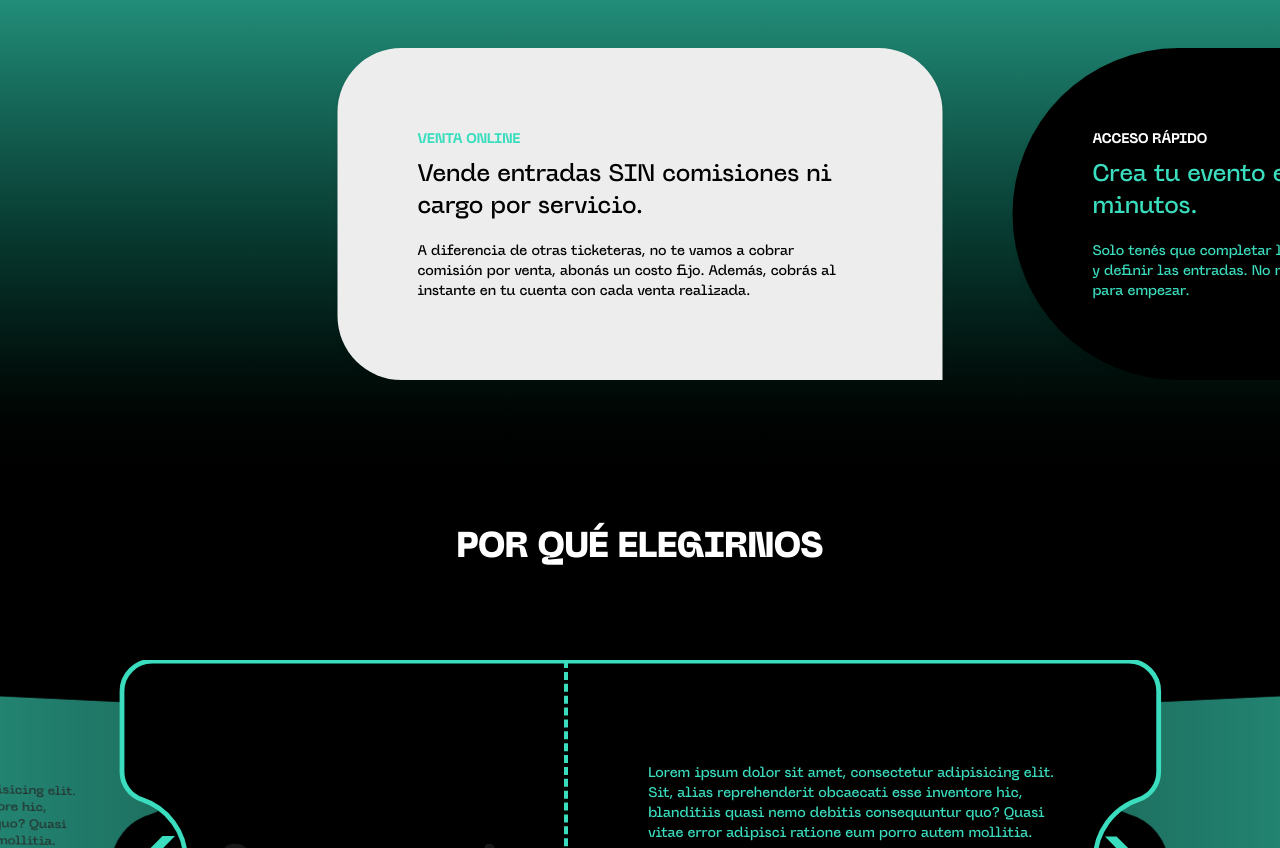
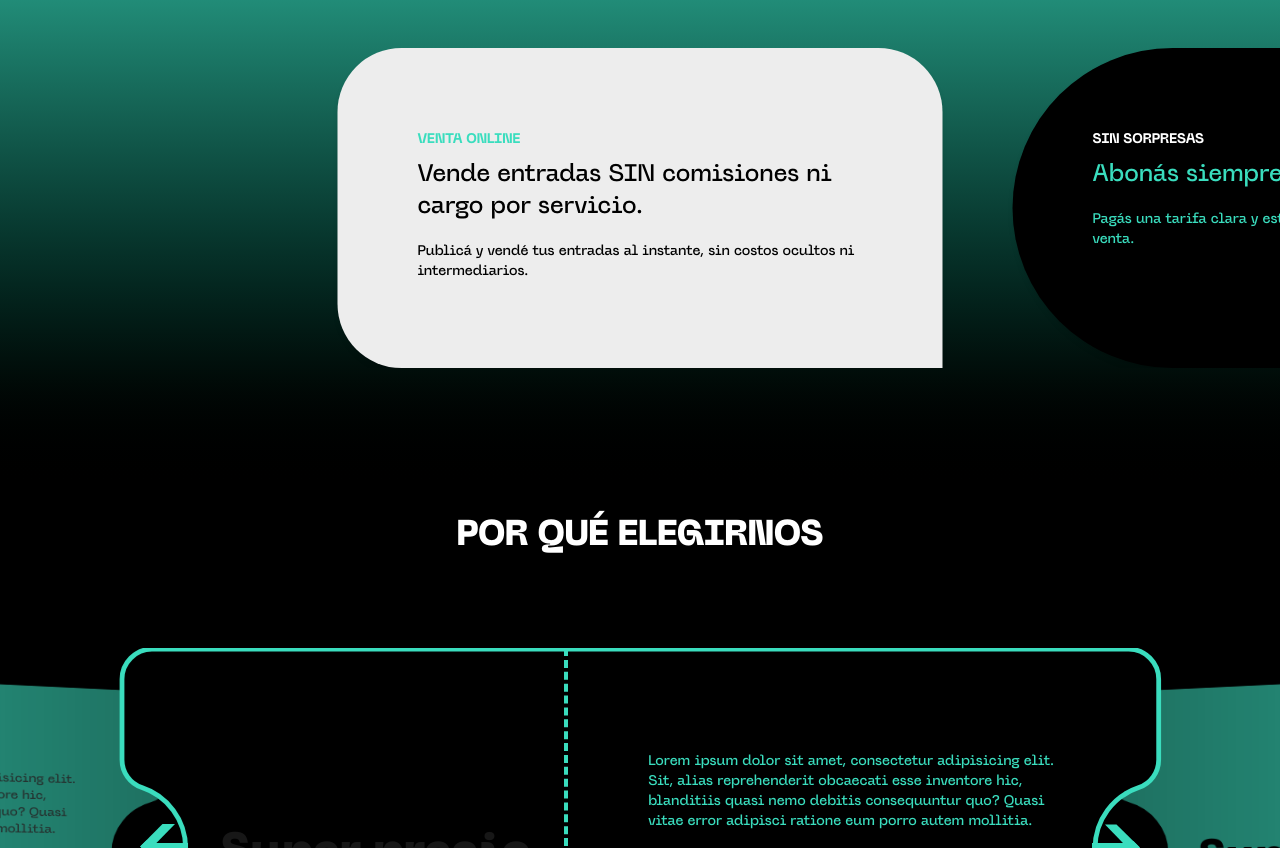
Before and after one commit to napestudio/eytickets-website, a Next.js app: page / in a window 1280 px wide. Shown: the part 880-1728 px from the top of the page. Built offline with nearby package versions, Linux system fonts and the light colour scheme.

Commit message:
wip texts slider feat

```diff
--- a/components/Features/index.tsx
+++ b/components/Features/index.tsx
@@ -5,19 +5,19 @@
     tag: "VENTA ONLINE",
     title: "Vende entradas SIN comisiones ni cargo por servicio.",
     description:
-      "A diferencia de otras ticketeras, no te vamos a cobrar comisión por venta, abonás un costo fijo. Además, cobrás al instante en tu cuenta con cada venta realizada.",
+      "Publicá y vendé tus entradas al instante, sin costos ocultos ni intermediarios.",
   },
   {
-    tag: "ACCESO RÁPIDO",
-    title: "Crea tu evento en menos de 5 minutos.",
+    tag: "SIN SORPRESAS",
+    title: "Abonás siempre un costo fijo.",
     description:
-      "Solo tenés que completar los datos básicos, subir una imagen y definir las entradas. No necesitás conocimientos técnicos para empezar.",
+      "Pagás una tarifa clara y estable, sin cargos adicionales por venta.",
   },
   {
-    tag: "GESTIÓN INTELIGENTE",
-    title: "Control total de tus ventas y asistentes.",
+    tag: "MANEJÁ TU DINERO",
+    title: "Cobrás al instante en tu cuenta con cada venta realizada.",
     description:
-      "Visualizá estadísticas en tiempo real, descargá reportes y validá entradas desde cualquier dispositivo con nuestro sistema integrado.",
+      "Recibí el dinero de tus ventas al momento, sin demoras ni retenciones.",
   },
 ];
 
```
